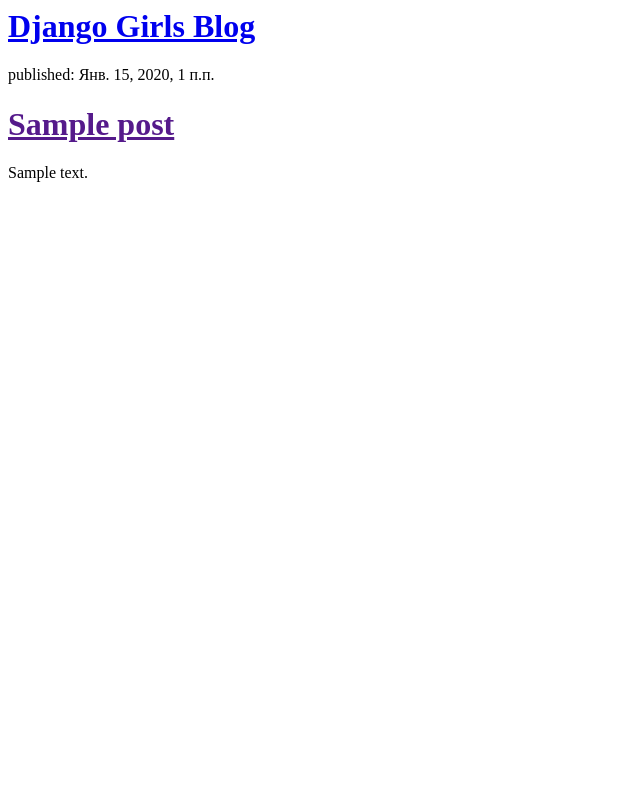
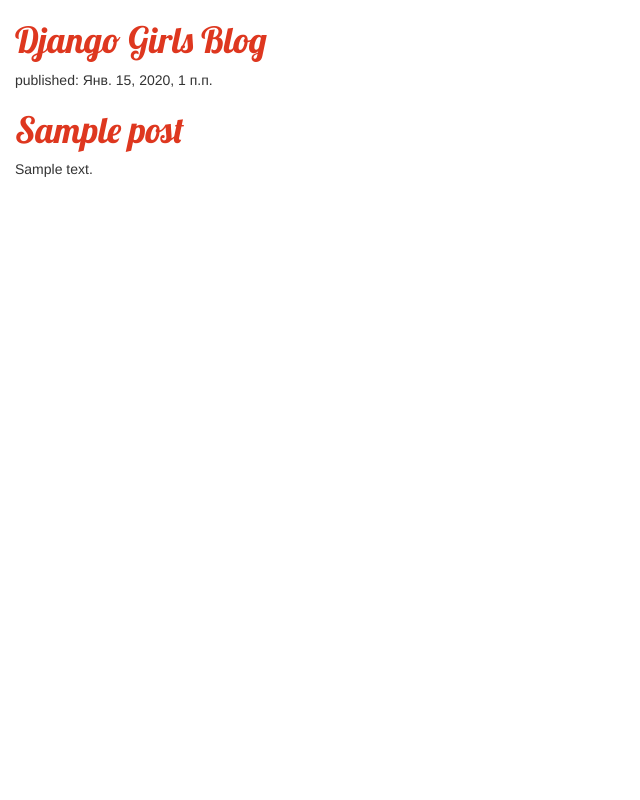
Before and after one commit to galnge/my-first-blog, a Django app: template blog/templates/blog/post_list.html in a window 1280 px wide. Shown: the whole page, without its empty margins (0-640 px from the left). Run offline with Django 3.2, Linux system fonts and the light colour scheme; the template is opened without the code that fills it: values that come from a table or form of the project are taken from there, others are empty; tables that the repository leaves empty hold one stand-in row (values such as "Sample post"); some libraries are stand-ins or nearby versions.

Commit message:
Modified templates to display posts.

```diff
--- /dev/null
+++ b/blog/static/css/blog.css
@@ -0,0 +1,8 @@
+h1 a {
+    color: #DE371F;
+    font-family: 'Lobster';
+}
+
+body {
+    padding-left: 15px;
+}
--- a/blog/templates/blog/post_list.html
+++ b/blog/templates/blog/post_list.html
@@ -1,6 +1,12 @@
+{% load static %}
 <html>
     <head>
         <title>Django Girls blog</title>
+        <link rel="stylesheet" href="//maxcdn.bootstrapcdn.com/bootstrap/3.2.0/css/bootstrap.min.css">
+        <link rel="stylesheet" href="//maxcdn.bootstrapcdn.com/bootstrap/3.2.0/css/bootstrap-theme.min.css">
+        <link href="https://fonts.googleapis.com/css?family=Lobster&subset=latin,cyrillic" rel="stylesheet" type="text/css">
+        <link rel="stylesheet" href="{% static 'css/blog.css' %}">
+
     </head>
     <body>
         <div>
@@ -8,13 +14,11 @@
         </div>
 
         {% for post in posts %}
-
-             <div>
-                 <p>published: {{ post.published_date }}</p>
-                 <h1><a href="">{{ post.title }}</a></h1>
-                 <p>{{ post.text|linebreaksbr }}</p>
-             </div>
-
+            <div>
+                <p>published: {{ post.published_date }}</p>
+                <h1><a href="">{{ post.title }}</a></h1>
+                <p>{{ post.text|linebreaksbr }}</p>
+            </div>
         {% endfor %}
     </body>
 </html>
```
